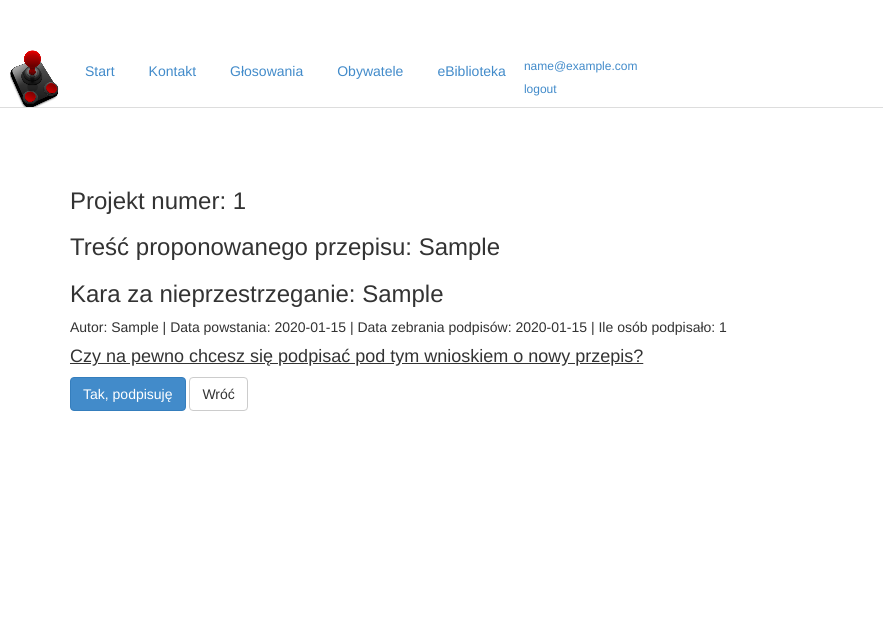
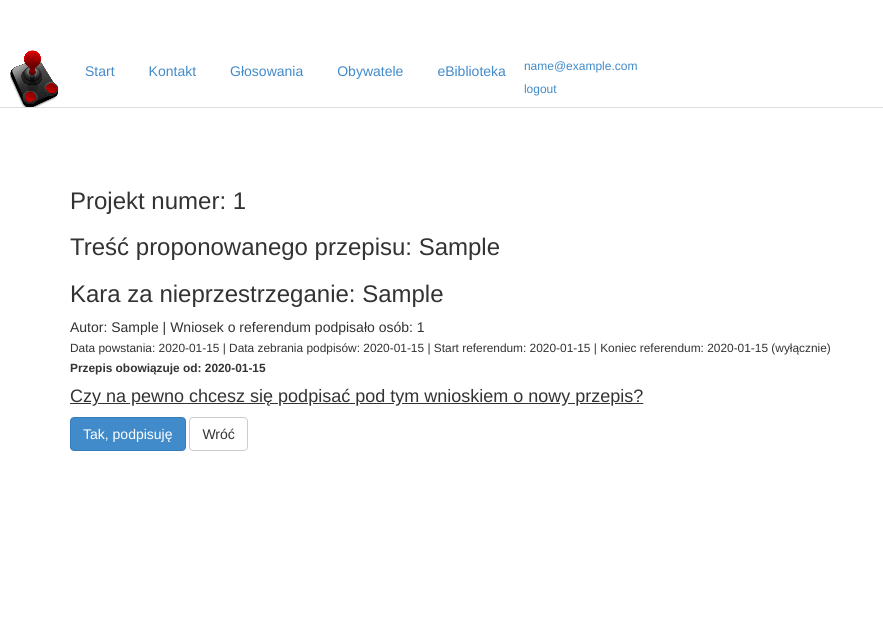
Before and after one commit to soma115/wikikracja, a Django app: page /glosowania/1/ in a window 1280 px wide. Shown: the top 617 px of the page, without its empty margins (0-883 px from the left). Run offline with Django 3.2, Linux system fonts and the light colour scheme; a user stored in the database is signed in; tables that the repository leaves empty hold one stand-in row (values such as "Sample post"); some libraries are stand-ins or nearby versions.

Commit message:
glosowanie flow poprawki 2

```diff
--- a/glosowania/templates/glosowania/szczegoly.html
+++ b/glosowania/templates/glosowania/szczegoly.html
@@ -9,14 +9,18 @@
 		<h3>Treść proponowanego przepisu: {{ id.tresc }}</h3>
 		<h3>Kara za nieprzestrzeganie: {{ id.kara }} </h3>
 			<p>
-				Autor: {{ id.autor }} |
-				Data powstania: {{ id.data_powstania }} |
-				Data zebrania podpisów: {{ id.data_zebrania_podpisow }} |
-				Ile osób podpisało: {{ id.ile_osob_podpisalo }}
-				{% if id.status == 7 %}
-					| Za: {{ id.za }} |
-					Przeciw: {{ id.przeciw }} |
-				{% endif %}
+				Autor: {{ id.autor }}
+
+				{% if id.ile_osob_podpisalo %} | Wniosek o referendum podpisało osób: {{ id.ile_osob_podpisalo }} {% endif %}
+				{% if id.status >= 6 %} | Za było: {{ id.za }} | Przeciw: {{ id.przeciw }} {% endif %}
+
+				<br><small>
+				{% if id.data_powstania %} Data powstania: {{ id.data_powstania }} {% endif %}
+				{% if id.data_zebrania_podpisow %} | Data zebrania podpisów: {{ id.data_zebrania_podpisow }} {% endif %}
+				{% if id.data_referendum_start %} | Start referendum: {{ id.data_referendum_start }} {% endif %}
+				{% if id.data_referendum_stop %} | Koniec referendum: {{ id.data_referendum_stop }} (wyłącznie) {% endif %}
+				{% if id.data_obowiazuje_od %} <br> <b>Przepis obowiązuje od: {{ id.data_obowiazuje_od }}</b> {% endif %}
+				</small>
 				{% comment %} Status: {{ id.status }} {% endcomment %}
 			</p>
 	</div>
--- a/glosowania/views.py
+++ b/glosowania/views.py
@@ -156,7 +156,7 @@ def zliczaj_wszystko():
 	czas_na_zebranie_podpisow = timedelta(days=365)  # 365
 	kolejka = timedelta(days=7)  # czas pomiędzy zebraniem podpisów a referendum wymagany aby móc omówić skutki
 	czas_trwania_referendum = timedelta(days=7)  #
-	vacatio_legis = timedelta(days=1)  #
+	vacatio_legis = timedelta(days=7)  #
 
 	propozycja = 1
 	brak_poparcia = 2
@@ -167,7 +167,8 @@ def zliczaj_wszystko():
 	obowiazuje = 7
 	grupa = 'rodzina'
 
-	dzisiaj = datetime.today().date()
+	dzisiaj = datetime.today().date() + timedelta(days=15)
+	print('Dzisiaj jest:', dzisiaj)
 
 	decyzje = Decyzja.objects.all()
 	for i in decyzje:
@@ -175,14 +176,15 @@ def zliczaj_wszystko():
 			# Jeśli nie jest w jakiś sposób zatwierdzone/odrzucone to procesujemy:
 
 			# FROM PROPOSITION TO QUEUE
-			if i.status == propozycja and i.ile_osob_podpisalo > wymaganych_podpisow:
+			if i.status == propozycja and i.ile_osob_podpisalo >= wymaganych_podpisow:
 				i.status = w_kolejce
 				i.data_zebrania_podpisow = dzisiaj
 
 				# TODO: Referendum odbędzie się 1 tydzień w niedzielę
 				# i.data_referendum_start = dzisiaj + timedelta(days=-dzisiaj.weekday()+6, weeks=1) + kolejka  # interfere with status change to Referendum # Coś to nie działa - za wcześnie się zamknęło
 				# 0 = monday, 1 = tuesday, ..., 6 = sunday
-				i.data_referendum_start = i.data_zebrania_podpisow + kolejka
+				# i.data_referendum_start = i.data_zebrania_podpisow + kolejka
+				i.data_referendum_start = i.data_zebrania_podpisow + kolejka + timedelta(days=-dzisiaj.weekday()+0, weeks=1)
 				i.data_referendum_stop = i.data_referendum_start + czas_trwania_referendum
 				# print('Data referendum: '+str(i.data_referendum_start))
 
@@ -211,7 +213,8 @@ def zliczaj_wszystko():
 			if i.status == referendum and i.data_referendum_stop <= dzisiaj:
 				if i.za > i.przeciw:
 					i.status = zatwierdzone
-					i.data_zatwierdzenia = dzisiaj
+					i.data_zatwierdzenia = i.data_referendum_stop
+					i.data_obowiazuje_od = i.data_referendum_stop + vacatio_legis
 					i.save()
 					# print('Propozycja ' + str(i.id) + ' zmieniła status na "zatwierdzone".')
 					# log('Propozycja ' + str(i.id) + ' zmieniła status na "zatwierdzone".')
@@ -224,9 +227,8 @@ def zliczaj_wszystko():
 					continue
 
 			# FROM VACATIO_LEGIS TO LAW
-			if i.status == zatwierdzone and i.data_zatwierdzenia + vacatio_legis <= dzisiaj:
+			if i.status == zatwierdzone and i.data_obowiazuje_od <= dzisiaj:
 				i.status = obowiazuje
-				i.data_obowiazuje_od = dzisiaj
 				i.save()
 				# print('Propozycja ' + str(i.id) + ' zmieniła status na "obowiązuje".')
 				# log('Propozycja ' + str(i.id) + ' zmieniła status na "obowiązuje".')
--- a/home/templates/home/home.html
+++ b/home/templates/home/home.html
@@ -24,7 +24,7 @@
 				<!--<h3>● <a href="glosowania/{{ i.pk }}">{{ i.data_zebrania_podpisow }}{{ i.tresc }}</a></h3>-->
 				<!-- Autor: {{ i.autor }} | ID: {{ i.pk }} | Data powstania: {{i.data_powstania}} -->
 				<h3>● <a href="glosowania/{{ i.pk }}">{{ i.tresc }}</a></h3>
-						<p><h4>{{ i.data_referendum }}</h4></p>
+						<p><h4>{{ i.data_referendum_start }}</h4></p>
 			{% endfor %}
 		</div>
 
--- a/home/views.py
+++ b/home/views.py
@@ -8,15 +8,15 @@ from glosowania.models import Decyzja
 
 def home(request):
     trwajace = Decyzja.objects.filter(status=4)
-    zblizajace_sie = Decyzja.objects.filter(status=3).order_by('data_referendum')
+    zblizajace_sie = Decyzja.objects.filter(status=3).order_by('data_referendum_start')
 
-    data_referendum = ZliczajWszystko.kolejka
+    data_referendum_start = ZliczajWszystko.kolejka
     # TODO: Aktualnie trwające referenda
     # Decyzja.objects.filter(status=0)
     # Decyzja.objects.all().order_by('-data_powstania')
     # print(decyzje)
     # print(kolejka)
-    return render(request, 'home/home.html', {'trwajace': trwajace, 'zblizajace_sie': zblizajace_sie, 'data_referendum': data_referendum})
+    return render(request, 'home/home.html', {'trwajace': trwajace, 'zblizajace_sie': zblizajace_sie, 'data_referendum_start': data_referendum_start})
 
 
 # class Home:
--- a/obywatele/templates/obywatele/dodaj.html
+++ b/obywatele/templates/obywatele/dodaj.html
@@ -4,8 +4,8 @@
 {% if user.is_authenticated %}
 	{% block content %}
 	<br>
-		<a class="btn btn-default fr-rounded fr-small" href="{% url 'obywatele' %}">Lista użytkowników</a>
-		<a class="btn btn-default fr-rounded fr-small" href="{% url 'poczekalnia' %}">Poczekalnia</a>
+		<a class="btn btn-default fr-rounded fr-small" href="{% url 'obywatele' %}">Obywatele</a>
+		<a class="btn btn-default fr-rounded fr-small" href="{% url 'poczekalnia' %}">Kandydaci</a>
 		<a class="btn btn-primary fr-rounded fr-small" href="{% url 'zaproponuj_osobe' %}">+Zaproponuj nową osobę</a>
 
 	    <form action="." method="POST" class="post-form">{% csrf_token %}
--- a/obywatele/templates/obywatele/poczekalnia.html
+++ b/obywatele/templates/obywatele/poczekalnia.html
@@ -4,8 +4,8 @@
 {% if user.is_authenticated %}
 	{% block content %}
 	<br>
-		<a class="btn btn-default fr-rounded fr-small" href="{% url 'obywatele' %}">Lista użytkowników</a>
-		<a class="btn btn-primary fr-rounded fr-small" href="{% url 'poczekalnia' %}">Poczekalnia</a>
+		<a class="btn btn-default fr-rounded fr-small" href="{% url 'obywatele' %}">Obywatele</a>
+		<a class="btn btn-primary fr-rounded fr-small" href="{% url 'poczekalnia' %}">Kandydaci</a>
 		<a class="btn btn-default fr-rounded fr-small" href="{% url 'zaproponuj_osobe' %}">+Zaproponuj nową osobę</a>
 
 		{% for i in uid %}
```
